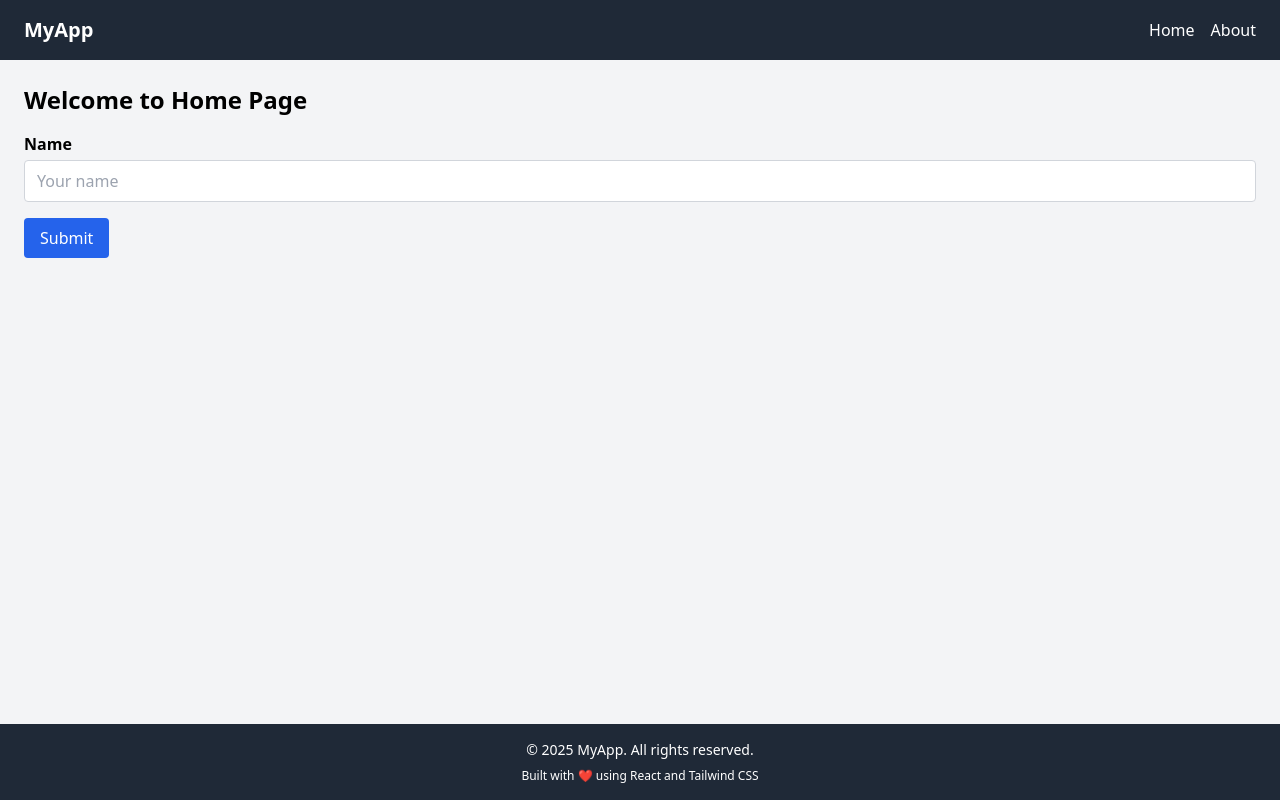
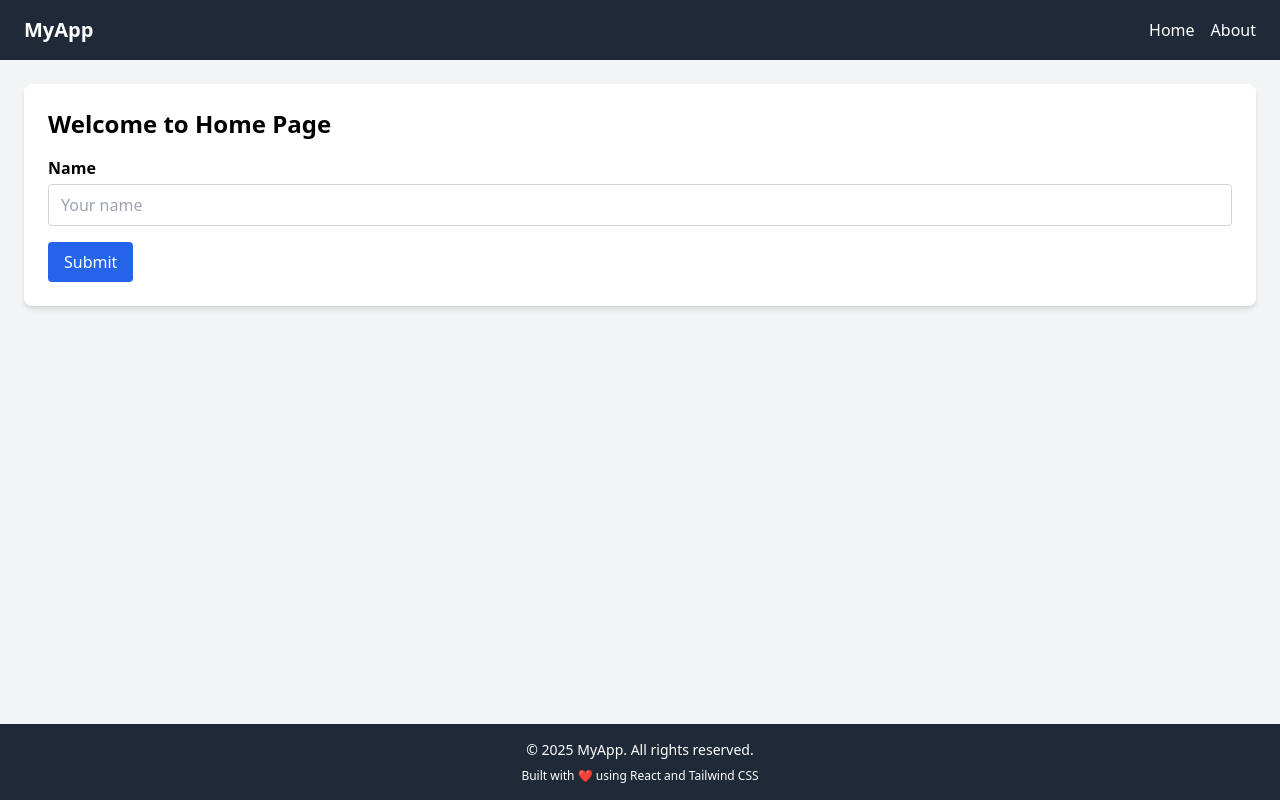
Before and after one commit to AriqF1/template-react-atomic, a React (Vite) app: page / in a window 1280 px wide. Built offline with nearby package versions, Linux system fonts and the light colour scheme.

Commit message:
style: update HomePage layout with container styling for improved presentation

```diff
--- a/src/components/pages/HomePage.jsx
+++ b/src/components/pages/HomePage.jsx
@@ -4,7 +4,7 @@ import InputWithLabel from "../molecules/InputWithLabel";
 
 const HomePage = () => {
   return (
-    <div>
+    <div className="container mx-auto p-6 bg-white shadow-md rounded-lg">
       <h2 className="text-2xl font-bold mb-4">Welcome to Home Page</h2>
       <InputWithLabel label="Name" id="name" placeholder="Your name" />
       <Button label="Submit" />
```
